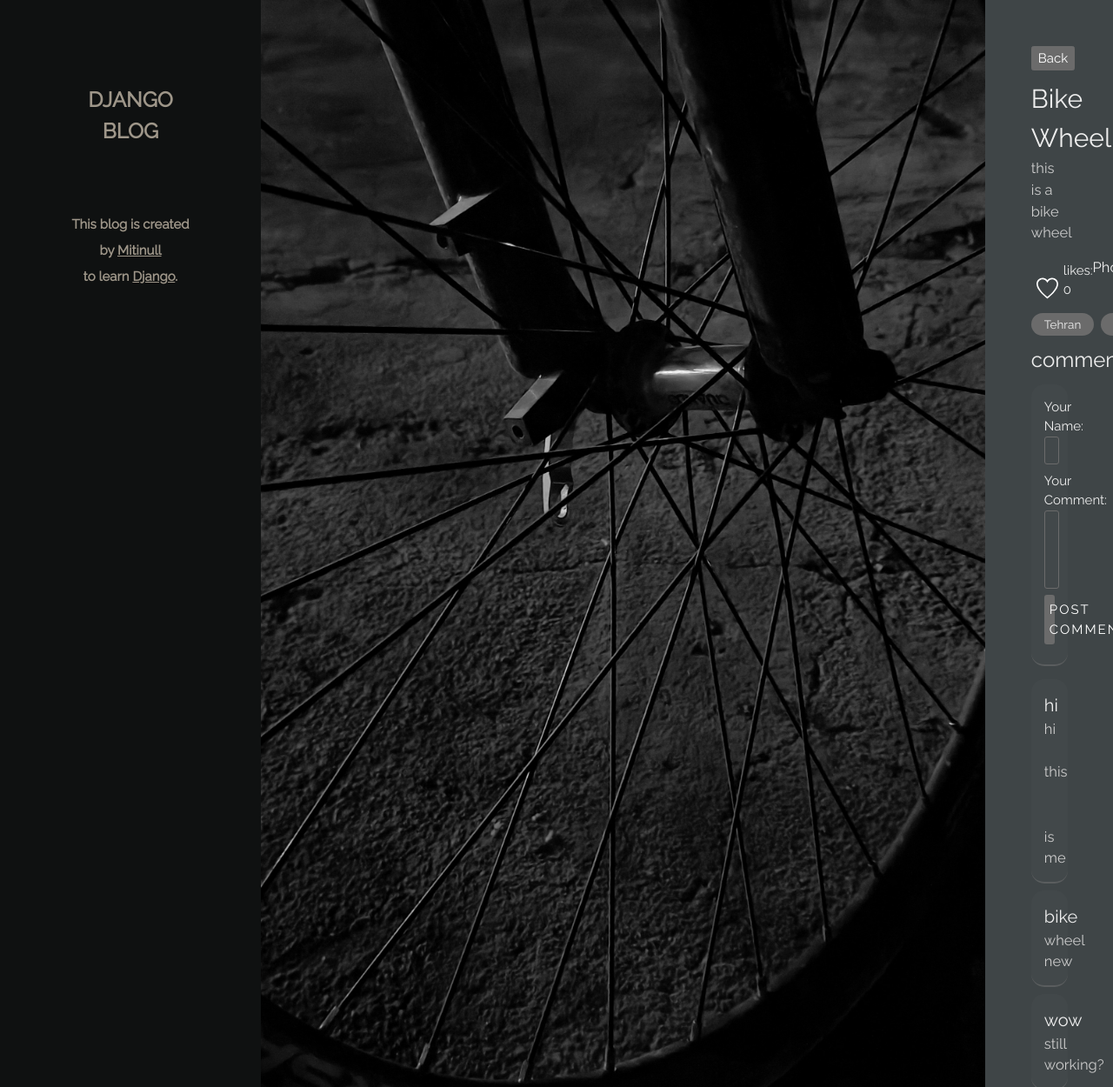
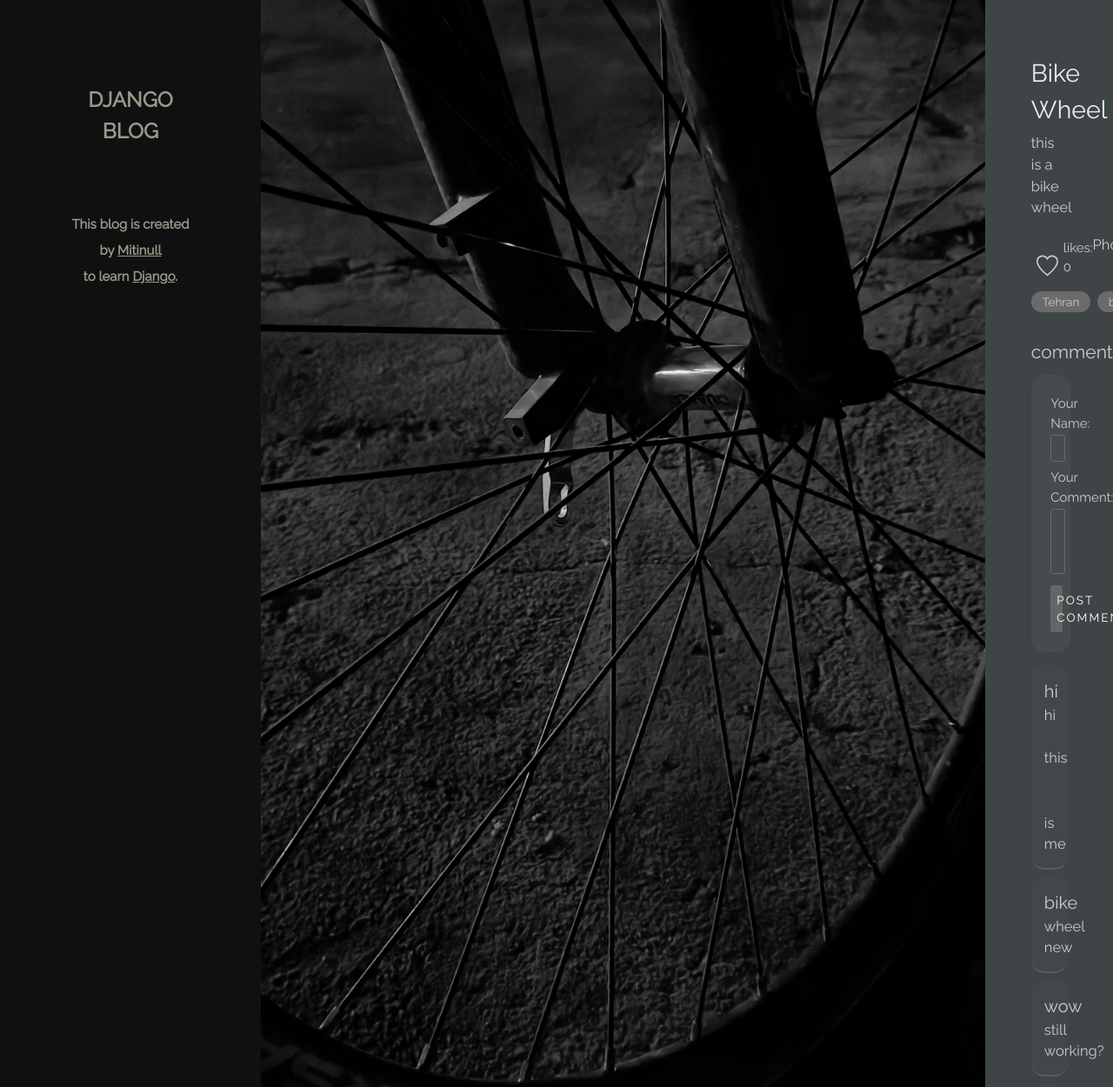
Before and after one commit to mitinull/django-blog, a Django app: a page that uses blog/templates/blog/post-detail.html in a window 1280 px wide. Shown: the whole page at 87% size. Run offline with Django 4.2, Linux system fonts and the light colour scheme; data comes from the database, SQL or seed files in the repository.

Commit message:
Improving comments styles

```diff
--- a/blog/static/blog/post-detail.css
+++ b/blog/static/blog/post-detail.css
@@ -12,30 +12,31 @@
 
 .post-detail .text {
   padding: 2.5rem;
-  color: #eee;
+  color: #ccc;
   flex: 1;
 }
 
 .post-detail .text p {
   font-size: 1.1rem;
-  color: #ccc;
 }
 
 .post-detail .text h1 {
-  margin-bottom: 0px;
-  font-size: 2rem;
+  margin-bottom: 4px;
+  font-size: 1.9rem;
+  color: #eee;
+
 }
 
 .post-detail .text .like-photographer {
   display: flex;
   justify-content: space-between;
   align-items: end;
-  margin-top: 1rem;
+  margin-top: 1.2rem;
 }
 
 .post-detail .text .photographer {
   text-align: right;
-  font-size: 1.1rem;
+  font-size: 1.1rem;=
 }
 
 .text .like-form {
@@ -55,7 +56,6 @@
 .text .like-button img {
   width: 25px;
   height: 25px;
-  color: white;
 }
 
 .tags {
@@ -64,28 +64,27 @@
   padding: 0;
   gap: 0.5rem;
   font-size: .9rem;
-  margin-top: 1rem;
+  margin-top: 1.1rem;
 }
 
 .tag {
   background: #6b6b6b;
-  padding: 3px 15px;
+  padding: 2px 13px;
   border-radius: 300px;
+  /* color: #eee; */
 }
 
 .comment-section {
-  width: auto;
-  margin-left: auto;
+  margin-top: 2rem;
   flex: 1;
 }
 
 .comment-section form {
   display: flex;
   flex-direction: column;
-  padding: 1rem;
-  background: #7771;
-  border-bottom: 2px solid #7777;
-  padding: 1rem;
+  background: #7772;
+  /* border-bottom: 2px solid #7777; */
+  padding: 1.5rem;
   padding-bottom: 1.5rem;
   border-radius: 1rem;
 }
@@ -96,14 +95,15 @@
   resize: none;
   border: 1px solid #6b6b6b;
   border-radius: 3px;
-  padding: 4px 0.5rem;
+  padding: 3px 0.5rem;
   outline: none;
   font-family: inherit;
   margin-bottom: 0.5rem;
+  margin-top: 2px;
 }
 
 .comment-section textarea {
-  height: 6rem;
+  height: 5rem;
 }
 
 .comment-section input:focus,
@@ -112,12 +112,15 @@
 }
 
 .comment-section button {
-  padding: 6px;
+  padding: 7px;
   cursor: pointer;
+  font-size: .9rem;
   font-family: inherit;
   letter-spacing: 2px;
   border: none;
   border-radius: 3px;
+  margin-top: 5px;
+  background: #666;
 }
 
 .comment-section button:hover {
@@ -141,6 +144,11 @@
   border-bottom: 2px solid #7777;
   padding: 1rem;
   border-radius: 1rem;
+}
+
+.comment-section h3 {
+  font-size: 1.4rem;
+  color: #ccc;
 }
 
 .comment-section h4 {
--- a/blog/templates/blog/post-detail.html
+++ b/blog/templates/blog/post-detail.html
@@ -33,9 +33,9 @@
            height="1500px"
            alt="{{ post.title }}" />
       <div class="text">
-        <a href={% url "home-page" %}>
+        {% comment %} <a href={% url "home-page" %}>
           <button>Back</button>
-        </a>
+        </a> {% endcomment %}
 
         <h1>{{ post.title }}</h1>
 
```
Also changed, not shown: blog/static/blog/favorite-line.svg.
